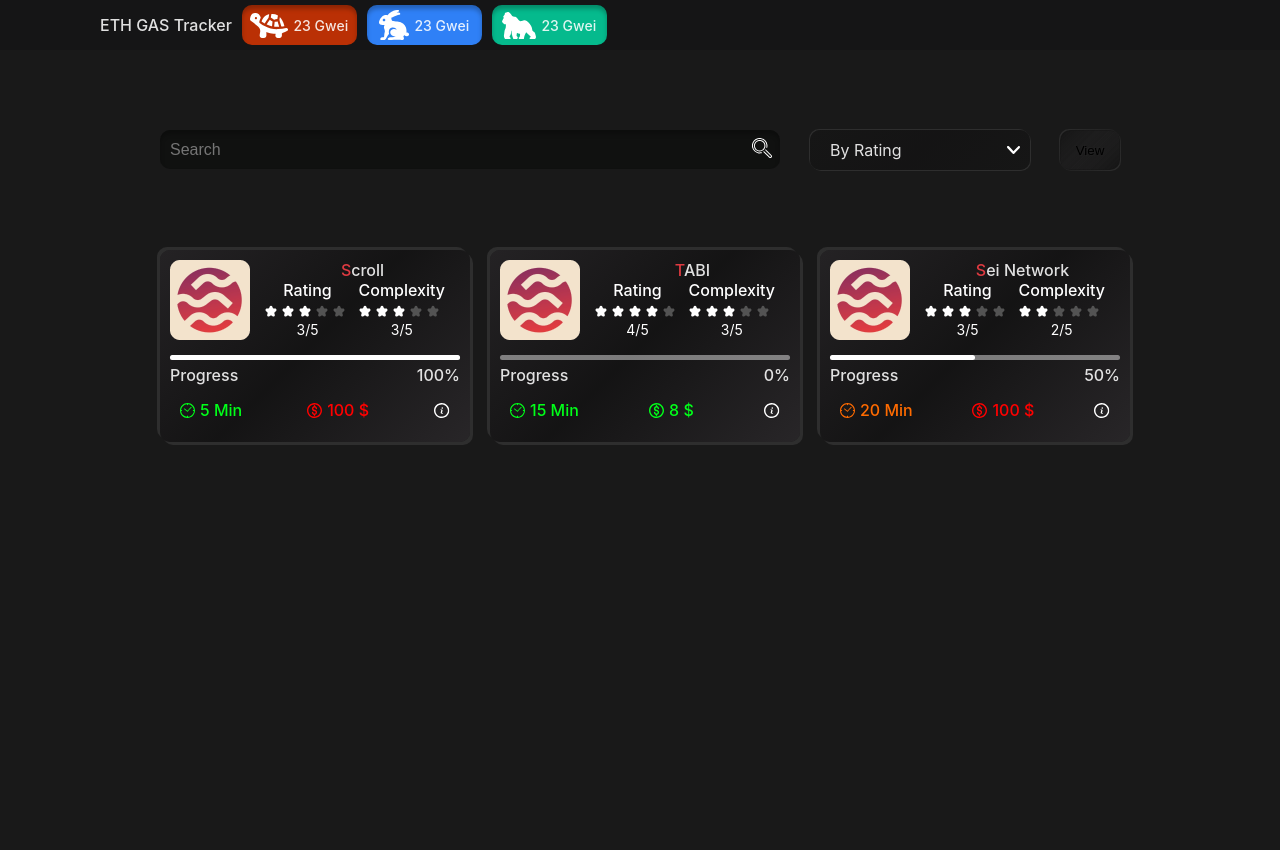
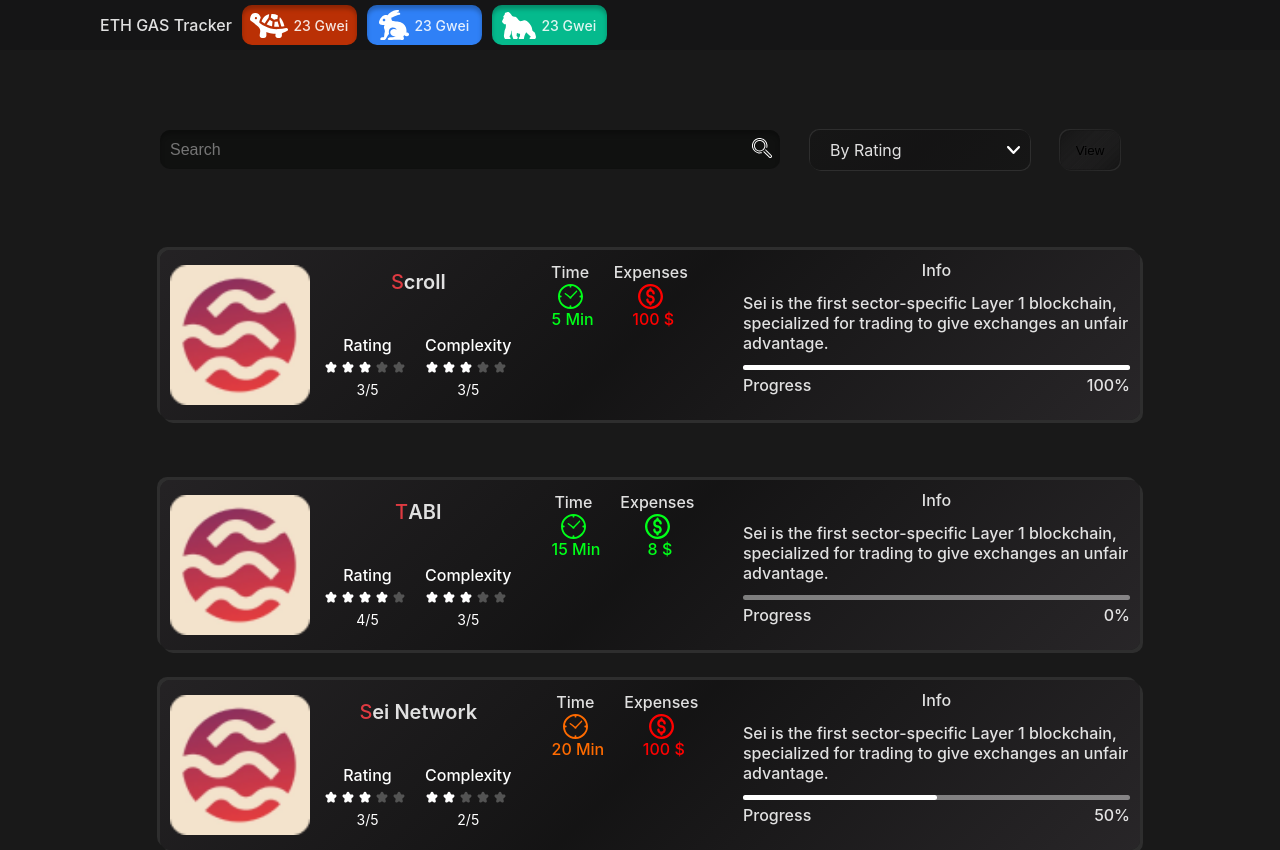
Before and after one commit to r8bywork/testnet, a React (Vite) app: page / in a window 1280 px wide. Both pictures are taken after a click on the button "View". Before the commit the page ends 800 px from the top, so only its background shows below. Built offline with nearby package versions, Linux system fonts and the light colour scheme.

Commit message:
add WideTestnetCard, add props to colorize and add layers

```diff
--- a/src/pages/TestnetPage.tsx
+++ b/src/pages/TestnetPage.tsx
@@ -4,6 +4,7 @@
 import data from '../MockJson/TestnetCard.json'
 import {useState} from "react";
 import classNames from "classnames";
+import {WideTestnetCard} from "../shared/components/TestnetCard/WideTestnetCard.tsx";
 const TestnetPage = () => {
     const [layout, setLayout] = useState(false);
     const handleToggleLayout = () => {
@@ -17,6 +18,19 @@
             </div>
             <div className={classNames(style.TestNetTable, { [style.listLayout]: layout })}>
                 {data.map((item, index) => (
+                    layout ? (
+                        <WideTestnetCard
+                            key={index}
+                            image={item.image}
+                            time={Number(item.time)}
+                            name={item.name}
+                            nameColor={item.nameColor}
+                            rating={Number(item.rating)}
+                            progress={Number(item.progress)}
+                            complexity={Number(item.complexity)}
+                            expenses={Number(item.expenses)}
+                        />
+                    ) : (
                         <TestnetCard
                             key={index}
                             image={item.image}
@@ -28,6 +42,7 @@
                             complexity={Number(item.complexity)}
                             expenses={Number(item.expenses)}
                         />
+                    )
                 ))}
             </div>
         </div>
--- a/src/pages/styles/TestNet.module.css
+++ b/src/pages/styles/TestNet.module.css
@@ -5,5 +5,11 @@
 .TestNetTable {
     display: grid;
     grid-template-columns: repeat(auto-fill, minmax(300px, 1fr)); /* Создаем колонки с автоматической шириной */
-    gap: 30px; /* Расстояние между карточками */
+    gap: 30px;
 }
+
+.listLayout {
+    grid-template-columns: none;
+    grid-template-rows: repeat(auto-fill, minmax(200px, 1fr)); /* Создаем строки с автоматической высотой */
+    gap: 30px;
+}
--- a/src/shared/components/TestnetCard/TestnetCard.tsx
+++ b/src/shared/components/TestnetCard/TestnetCard.tsx
@@ -28,7 +28,7 @@
 				<div className={style.main_info}>
 					<img className={style.icon} src={image2} alt="Icon" />
 					<div className={style.info}>
-						{colorizeFirstLetter(name, nameColor)}
+						<span className={style.name}>{colorizeFirstLetter(name, nameColor)}</span>
 						<div className={style.stats}>
 							<div className={style.rating}>
 								<span>Rating</span>
@@ -47,8 +47,8 @@
 					<ProgressBar percentage={progress}/>
 				</div>
 				<div className={style.additionalInfo}>
-					<AdditionalInfo Icon={TimeIcon} text={"Min"} number={time} conditions={conditionsCost}/>
-					<AdditionalInfo Icon={CostIcon} text={"$"} number={expenses} conditions={conditionsTime}/>
+					<AdditionalInfo Icon={TimeIcon} text={"Min"} number={time} conditions={conditionsCost} width={"15px"} height={"15px"}/>
+					<AdditionalInfo Icon={CostIcon} text={"$"} number={expenses} conditions={conditionsTime} width={"15px"} height={"15px"}/>
 					<AdditionalInfo Icon={InfoIcon} />
 				</div>
 			</div>
--- /dev/null
+++ b/src/shared/components/TestnetCard/WideTestnetCard.tsx
@@ -0,0 +1,74 @@
+import { FC } from "react";
+import Rating from "../Rating/Rating.tsx";
+import style from "./styles/WideTestnetCard.module.css";
+import ProgressBar from "./ProgressBar.tsx";
+import { ReactComponent as TimeIcon } from '../../../assets/Time.svg';
+import { ReactComponent as CostIcon } from '../../../assets/Cost.svg';
+import image2 from '../../../assets/sei.png'
+import AdditionalInfo from "./components/AdditionalInfo/AdditionalInfo.tsx";
+import {conditionsCost, conditionsTime} from "../../../config/conditionsConfig.ts";
+import {colorizeFirstLetter} from "../../utils/colorizeFirstLetter.tsx";
+import {iTestnetCard} from "../../interfaces/iTestnetCard.ts";
+import classNames from "classnames";
+export const WideTestnetCard: FC<iTestnetCard> = ({
+      // image,
+      time,
+      name,
+      rating,
+      nameColor,
+      complexity,
+      expenses,
+      progress,
+  }) => {
+    const isBlur = false;
+
+    return (
+        <div className={classNames(style.card,{ [style.blurBackground]: isBlur })}>
+            <div className={style.main_info}>
+                <div className={style.icon}>
+                    <img src={image2} alt="Icon" />
+                </div>
+
+                <div className={style.info}>
+                    <span className={style.name}>{colorizeFirstLetter(name, nameColor)}</span>
+                    <div className={style.stats}>
+
+                        <div className={style.rating}>
+                            <span>Rating</span>
+                            <Rating rank={rating} />
+                            {rating}/5
+                        </div>
+
+                        <div className={style.complexity}>
+                            <span>Complexity</span>
+                            <Rating rank={complexity} />
+                            {complexity}/5
+                        </div>
+
+                    </div>
+                </div>
+
+            </div>
+
+            <div className={style.additionalInfo}>
+                <div className={style.timeInfo}>
+                    <span className={style.title}>Time</span>
+                    <AdditionalInfo Icon={TimeIcon} text={"Min"} number={time} conditions={conditionsCost} width={"25px"} height={"25px"}/>
+                </div>
+
+                <div className={style.costInfo}>
+                    <span className={style.title}>Expenses</span>
+                    <AdditionalInfo Icon={CostIcon} text={"$"} number={expenses} conditions={conditionsTime} width={"25px"} height={"25px"}/>
+                </div>
+            </div>
+
+            <div className={style.infoBlock}>
+                <span className={style.title}>Info</span>
+                <span className={style.infoText}>Sei is the first sector-specific Layer 1 blockchain, specialized for trading to give exchanges an unfair advantage.</span>
+                <div className={style.progress}>
+                    <ProgressBar percentage={progress}/>
+                </div>
+            </div>
+        </div>
+    );
+};
--- a/src/shared/components/TestnetCard/components/AdditionalInfo/AdditionalInfo.module.css
+++ b/src/shared/components/TestnetCard/components/AdditionalInfo/AdditionalInfo.module.css
@@ -5,8 +5,6 @@
 
 .infoItem span {
     margin-left: 5px;
+    /*font-size: 20px;*/
+    /*font-weight: 600;*/
 }
-
-.icon {
-
-}
--- a/src/shared/components/TestnetCard/components/AdditionalInfo/AdditionalInfo.tsx
+++ b/src/shared/components/TestnetCard/components/AdditionalInfo/AdditionalInfo.tsx
@@ -3,14 +3,14 @@
 import {calculateColorClass} from "../../../../utils/colorUtils.ts";
 import {iAdditionalInfoProps} from "../../../../interfaces/iAdditionalInfo.ts";
 
-const AdditionalInfo: React.FC<iAdditionalInfoProps> = ({ Icon, number, text,conditions }) => {
+const AdditionalInfo: React.FC<iAdditionalInfoProps> = ({fontSize, width, height, Icon, number, text,conditions }) => {
     const colorClass = calculateColorClass(number, conditions);
 
     return (
         <div className={style.infoItem}>
-            <Icon className={style.icon} style={{fill:colorClass}}/>
+            <Icon className={style.icon} style={{fill:colorClass, width:width, height: height}}/>
             {number !== undefined && text !== undefined && (
-                <span style={{color:colorClass}}>{number} {text}</span>
+                <span style={{color:colorClass, fontSize:fontSize}}>{number} {text}</span>
             )}
         </div>
     );
--- a/src/shared/components/TestnetCard/styles/TestnetCard.module.css
+++ b/src/shared/components/TestnetCard/styles/TestnetCard.module.css
@@ -5,8 +5,6 @@
 	padding: 10px;
 	background: linear-gradient(135deg, #302D30 -35%, rgba(15, 14, 15, 0.50) 48.96%, #302D30 120%);
 	box-shadow: 3px 3px 0 rgba(108, 108, 108, 0.25), -3px -3px 0 rgba(108, 108, 108, 0.25);
-	position: relative;
-	/*overflow: hidden; !* Чтобы ограничить размер псевдоэлемента *!*/
 }
 
 .icon {
--- /dev/null
+++ b/src/shared/components/TestnetCard/styles/WideTestnetCard.module.css
@@ -0,0 +1,86 @@
+.card {
+    display: flex;
+    flex-direction: row;
+    width: 100%;
+    height: 150px;
+    border-radius: 10px;
+    padding: 10px;
+    background: linear-gradient(135deg, #302D30 -35%, rgba(15, 14, 15, 0.50) 48.96%, #302D30 120%);
+    box-shadow: 3px 3px 0 rgba(108, 108, 108, 0.25), -3px -3px 0 rgba(108, 108, 108, 0.25);
+}
+
+.icon {
+    display: flex;
+    align-items: center;
+}
+
+img {
+    width: 140px;
+    height: 140px;
+}
+
+.name {
+    display: inline-block;
+    padding-bottom: 30px;
+    font-size: 20px;
+    font-weight: 600;
+}
+
+.main_info {
+    display: flex;
+}
+
+.info {
+    display: flex;
+    justify-content: space-evenly;
+    flex-direction: column;
+}
+
+
+.stats {
+    padding-left: 15px;
+    display: flex;
+    flex-direction: row;
+}
+
+.rating,
+.complexity {
+    padding-right: 15px;
+    color: #FFF;
+    text-align: center;
+    font-size: 14px;
+    font-weight: 400;
+}
+
+.additionalInfo{
+    display: flex;
+}
+
+.additionalInfo div {
+    flex-direction: column;
+}
+
+.timeInfo {
+    margin: 0 20px;
+}
+
+.title {
+    font-size: 16px;
+    font-weight: 500;
+}
+
+.infoBlock{
+    display: flex;
+    justify-content: space-between;
+    flex-direction: column;
+    margin-left: auto;
+    max-width: 387px;
+}
+
+.infoText {
+    text-align: left;
+}
+
+.progress {
+    padding-bottom: 40px;
+}
--- a/src/shared/interfaces/iAdditionalInfo.ts
+++ b/src/shared/interfaces/iAdditionalInfo.ts
@@ -6,4 +6,7 @@
     number?: number;
     text?: string;
     conditions?: Condition[];
+    width?: string;
+    height?: string;
+    fontSize?: string;
 }
--- a/src/shared/utils/colorizeFirstLetter.tsx
+++ b/src/shared/utils/colorizeFirstLetter.tsx
@@ -3,11 +3,11 @@
 export const colorizeFirstLetter = (name: string, color: string): React.ReactNode => {
     const firstLetter = name.charAt(0);
     const restOfName = name.slice(1);
-    const styledFirstLetter = <span style={{ color }}>{firstLetter}</span>;
+    const styledFirstLetter = <span style={{ color, fontSize: "20px" }}>{firstLetter}</span>;
 
     return (
-        <span>
+        <>
             {styledFirstLetter}{restOfName}
-        </span>
+        </>
     );
 }
```
Lines whose indentation alone changed are shown as unchanged.
